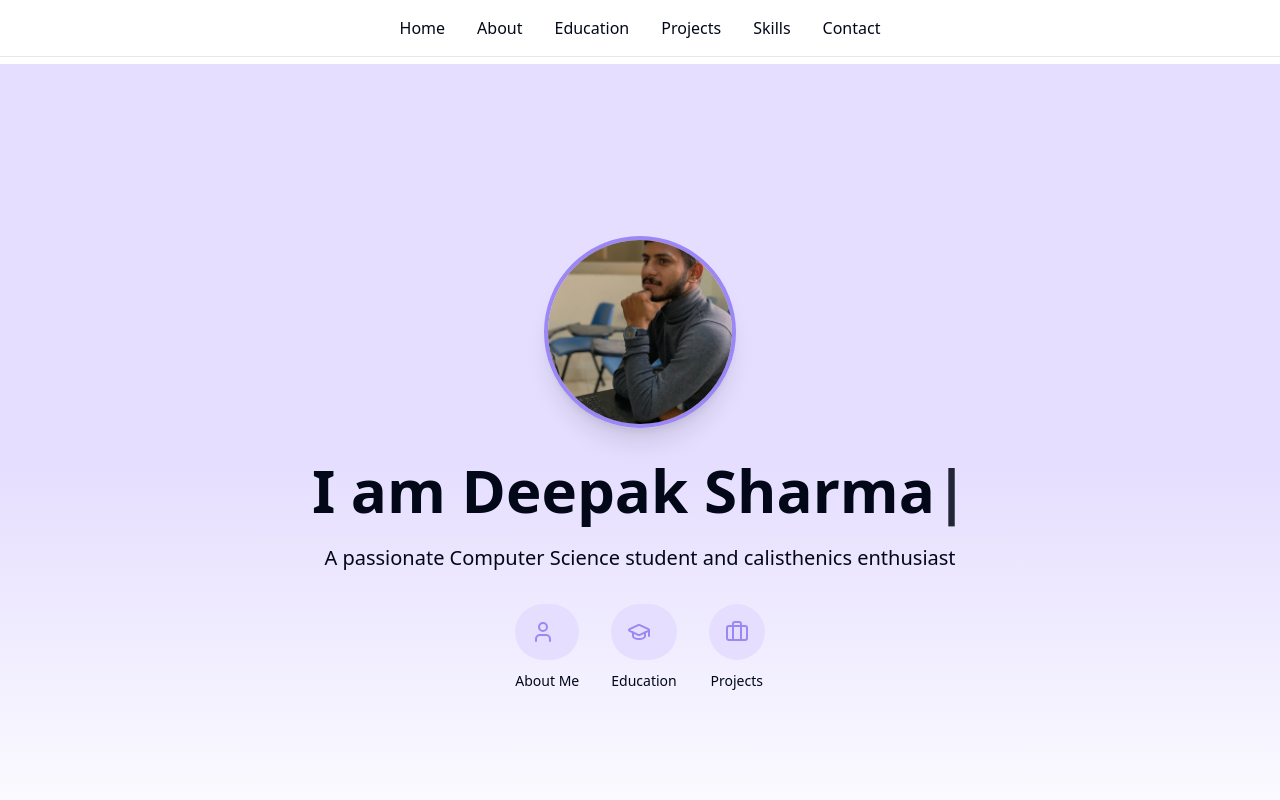
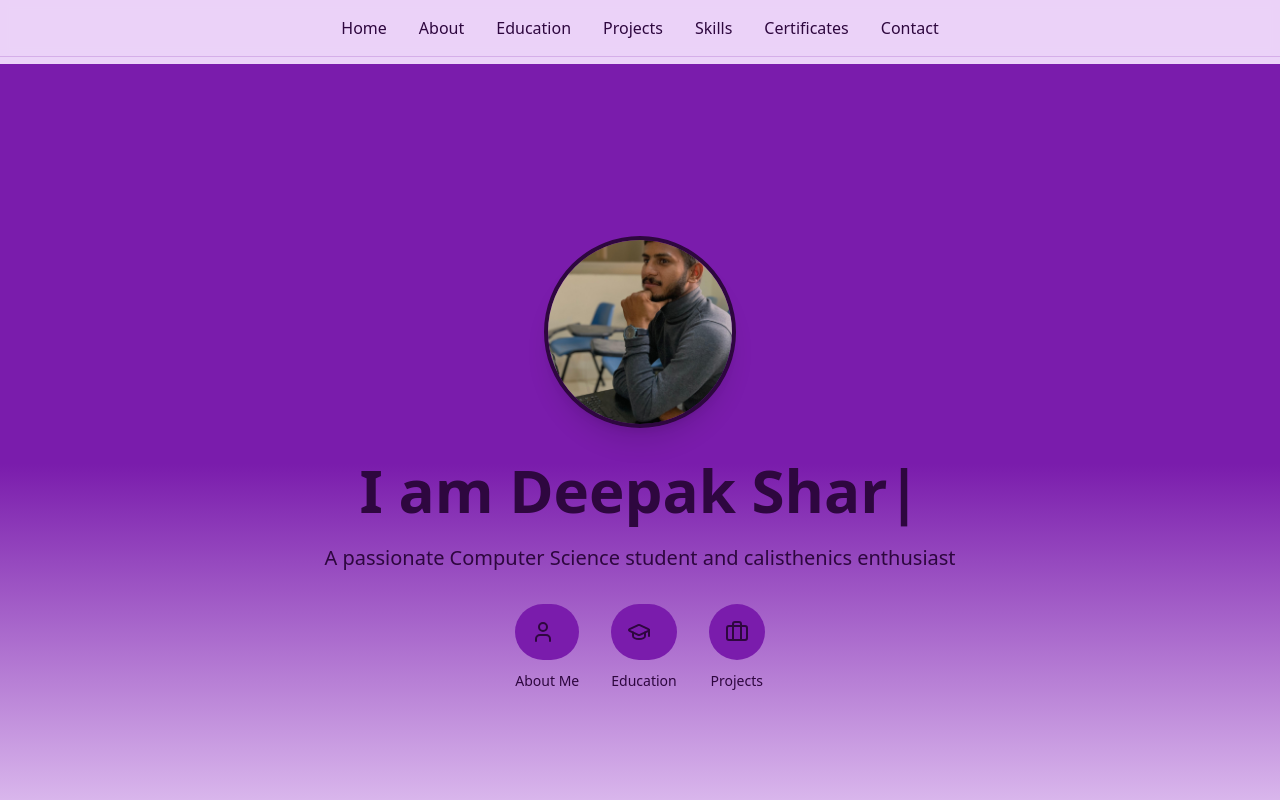
Before and after one commit to DeepakSharma104/deepak-portfolio, a React (Vite) app: page / in a window 1280 px wide. Shown: the top 800 px of the page. Built offline with nearby package versions, Linux system fonts and the light colour scheme.

Commit message:
Update colors and add certificates
Replaced existing color values with the new specified colors: #2E073F, #7A1CAC, #AD49E1, and #EBD3F8. Additionally, included a section for certificates in the project.
[skip gpt_engineer]

```diff
--- /dev/null
+++ b/src/components/Certificates.tsx
@@ -0,0 +1,61 @@
+import { motion } from "framer-motion";
+
+export const Certificates = () => {
+  const certificates = [
+    {
+      title: "Web Development Certification",
+      issuer: "FreeCodeCamp",
+      date: "2023",
+      image: "certificates/web-dev-cert.jpg"
+    },
+    {
+      title: "Python Programming",
+      issuer: "Coursera",
+      date: "2023",
+      image: "certificates/python-cert.jpg"
+    },
+    {
+      title: "JavaScript Algorithms",
+      issuer: "HackerRank",
+      date: "2023",
+      image: "certificates/js-cert.jpg"
+    }
+  ];
+
+  return (
+    <section className="py-20 bg-primary/10">
+      <div className="container mx-auto px-4">
+        <motion.h2
+          initial={{ opacity: 0, y: 20 }}
+          whileInView={{ opacity: 1, y: 0 }}
+          transition={{ duration: 0.5 }}
+          className="text-3xl font-bold mb-12 text-center text-foreground"
+        >
+          Certificates & Achievements
+        </motion.h2>
+        <div className="grid grid-cols-1 md:grid-cols-2 lg:grid-cols-3 gap-8">
+          {certificates.map((cert, index) => (
+            <motion.div
+              key={index}
+              initial={{ opacity: 0, y: 20 }}
+              whileInView={{ opacity: 1, y: 0 }}
+              transition={{ duration: 0.5, delay: index * 0.1 }}
+              className="bg-background/50 backdrop-blur-sm p-6 rounded-lg shadow-lg border border-primary/20"
+            >
+              <div className="aspect-video mb-4 overflow-hidden rounded-lg">
+                <img
+                  src={cert.image}
+                  alt={cert.title}
+                  className="w-full h-full object-cover hover:scale-105 transition-transform duration-300"
+                />
+              </div>
+              <h3 className="text-xl font-semibold mb-2 text-primary">{cert.title}</h3>
+              <p className="text-foreground/80">{cert.issuer}</p>
+              <p className="text-sm text-foreground/60">{cert.date}</p>
+            </motion.div>
+          ))}
+        </div>
+      </div>
+    </section>
+  );
+};
--- a/src/pages/Index.tsx
+++ b/src/pages/Index.tsx
@@ -3,6 +3,7 @@ import { Projects } from "@/components/Projects";
 import { Skills } from "@/components/Skills";
 import { Contact } from "@/components/Contact";
 import { Education } from "@/components/Education";
+import { Certificates } from "@/components/Certificates";
 import { useRef } from "react";
 
 const Index = () => {
@@ -11,6 +12,7 @@ const Index = () => {
   const projectsRef = useRef<HTMLDivElement>(null);
   const skillsRef = useRef<HTMLDivElement>(null);
   const contactRef = useRef<HTMLDivElement>(null);
+  const certificatesRef = useRef<HTMLDivElement>(null);
 
   const scrollToSection = (ref: React.RefObject<HTMLDivElement>) => {
     ref.current?.scrollIntoView({ behavior: 'smooth' });
@@ -18,13 +20,13 @@ const Index = () => {
 
   return (
     <main className="bg-background text-foreground">
-      <nav className="fixed top-0 left-0 right-0 z-50 bg-background/80 backdrop-blur-sm border-b">
+      <nav className="fixed top-0 left-0 right-0 z-50 bg-background/80 backdrop-blur-sm border-b border-primary/20">
         <div className="container mx-auto px-4">
           <ul className="flex justify-center space-x-8 py-4">
             <li>
               <button
                 onClick={() => window.scrollTo({ top: 0, behavior: 'smooth' })}
-                className="text-foreground hover:text-accent transition-colors"
+                className="text-foreground hover:text-primary transition-colors"
               >
                 Home
               </button>
@@ -32,7 +34,7 @@ const Index = () => {
             <li>
               <button
                 onClick={() => scrollToSection(aboutRef)}
-                className="text-foreground hover:text-accent transition-colors"
+                className="text-foreground hover:text-primary transition-colors"
               >
                 About
               </button>
@@ -40,7 +42,7 @@ const Index = () => {
             <li>
               <button
                 onClick={() => scrollToSection(educationRef)}
-                className="text-foreground hover:text-accent transition-colors"
+                className="text-foreground hover:text-primary transition-colors"
               >
                 Education
               </button>
@@ -48,7 +50,7 @@ const Index = () => {
             <li>
               <button
                 onClick={() => scrollToSection(projectsRef)}
-                className="text-foreground hover:text-accent transition-colors"
+                className="text-foreground hover:text-primary transition-colors"
               >
                 Projects
               </button>
@@ -56,15 +58,23 @@ const Index = () => {
             <li>
               <button
                 onClick={() => scrollToSection(skillsRef)}
-                className="text-foreground hover:text-accent transition-colors"
+                className="text-foreground hover:text-primary transition-colors"
               >
                 Skills
               </button>
             </li>
             <li>
               <button
+                onClick={() => scrollToSection(certificatesRef)}
+                className="text-foreground hover:text-primary transition-colors"
+              >
+                Certificates
+              </button>
+            </li>
+            <li>
+              <button
                 onClick={() => scrollToSection(contactRef)}
-                className="text-foreground hover:text-accent transition-colors"
+                className="text-foreground hover:text-primary transition-colors"
               >
                 Contact
               </button>
@@ -77,10 +87,10 @@ const Index = () => {
         <Hero />
 
         <div ref={aboutRef} className="scroll-mt-20">
-          <section className="py-20 bg-primary/20">
+          <section className="py-20 bg-primary/10">
             <div className="container mx-auto px-4">
               <h2 className="text-3xl font-bold mb-8">About Me</h2>
-              <p className="text-lg text-muted-foreground">
+              <p className="text-lg text-foreground/80">
                 I'm Deepak Sharma, a Computer Science student passionate about creating innovative solutions through technology.
                 In my free time, I enjoy calisthenics exercises and running, which help me stay strong mentally and physically.
                 Feel free to reach out if you want to collaborate or just say hi!
@@ -101,6 +111,10 @@ const Index = () => {
           <Skills />
         </div>
 
+        <div ref={certificatesRef} className="scroll-mt-20">
+          <Certificates />
+        </div>
+
         <div ref={contactRef} className="scroll-mt-20">
           <Contact />
         </div>
--- a/tailwind.config.ts
+++ b/tailwind.config.ts
@@ -22,19 +22,19 @@ export default {
         border: "hsl(var(--border))",
         input: "hsl(var(--input))",
         ring: "hsl(var(--ring))",
-        background: "hsl(var(--background))",
-        foreground: "hsl(var(--foreground))",
+        background: "#EBD3F8",
+        foreground: "#2E073F",
         primary: {
-          DEFAULT: "#E5DEFF",
-          foreground: "#221F26",
+          DEFAULT: "#7A1CAC",
+          foreground: "#EBD3F8",
         },
         secondary: {
-          DEFAULT: "#E5E5E5",
-          foreground: "#221F26",
+          DEFAULT: "#AD49E1",
+          foreground: "#EBD3F8",
         },
         accent: {
-          DEFAULT: "#9b87f5",
-          foreground: "#FFFFFF",
+          DEFAULT: "#2E073F",
+          foreground: "#EBD3F8",
         },
       },
       keyframes: {
```
